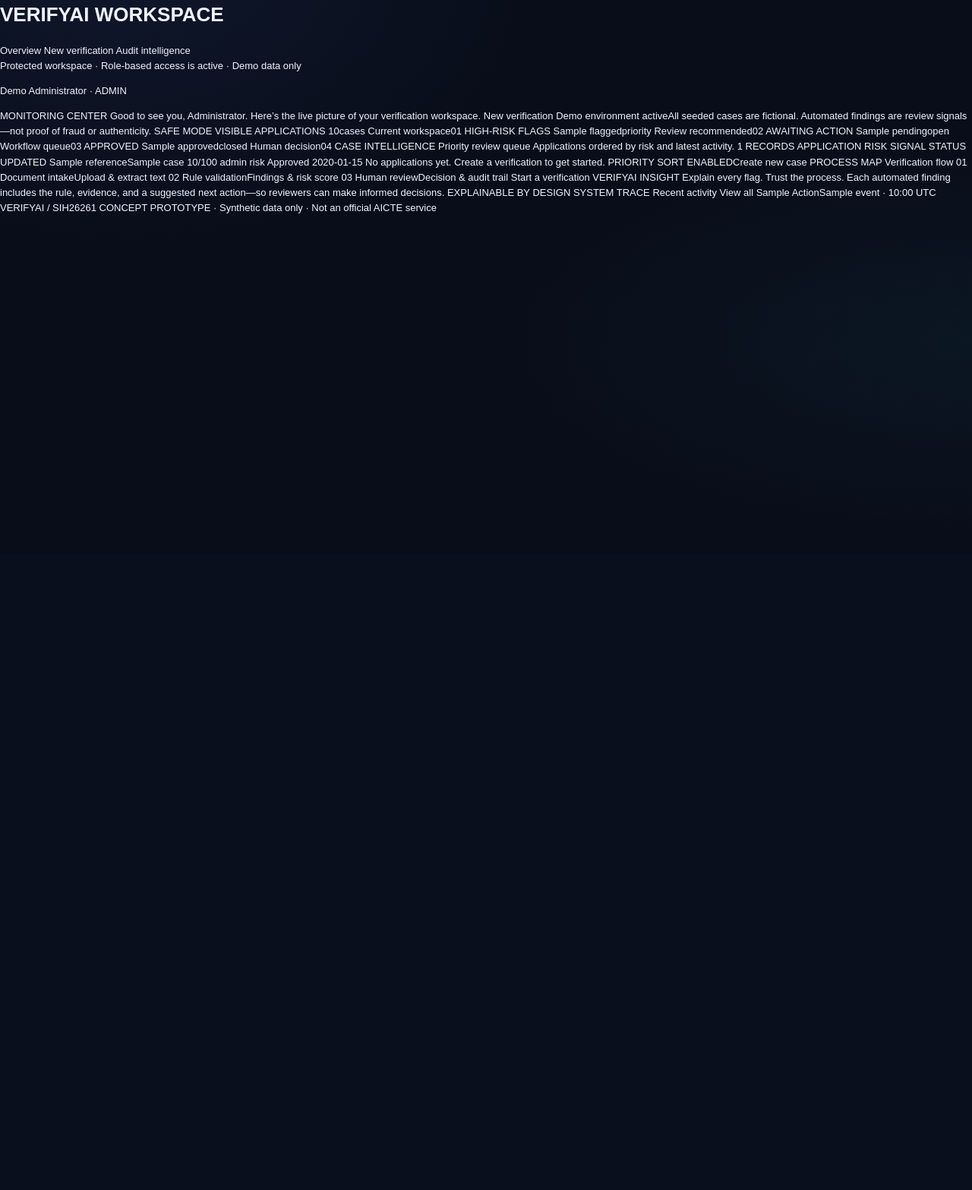
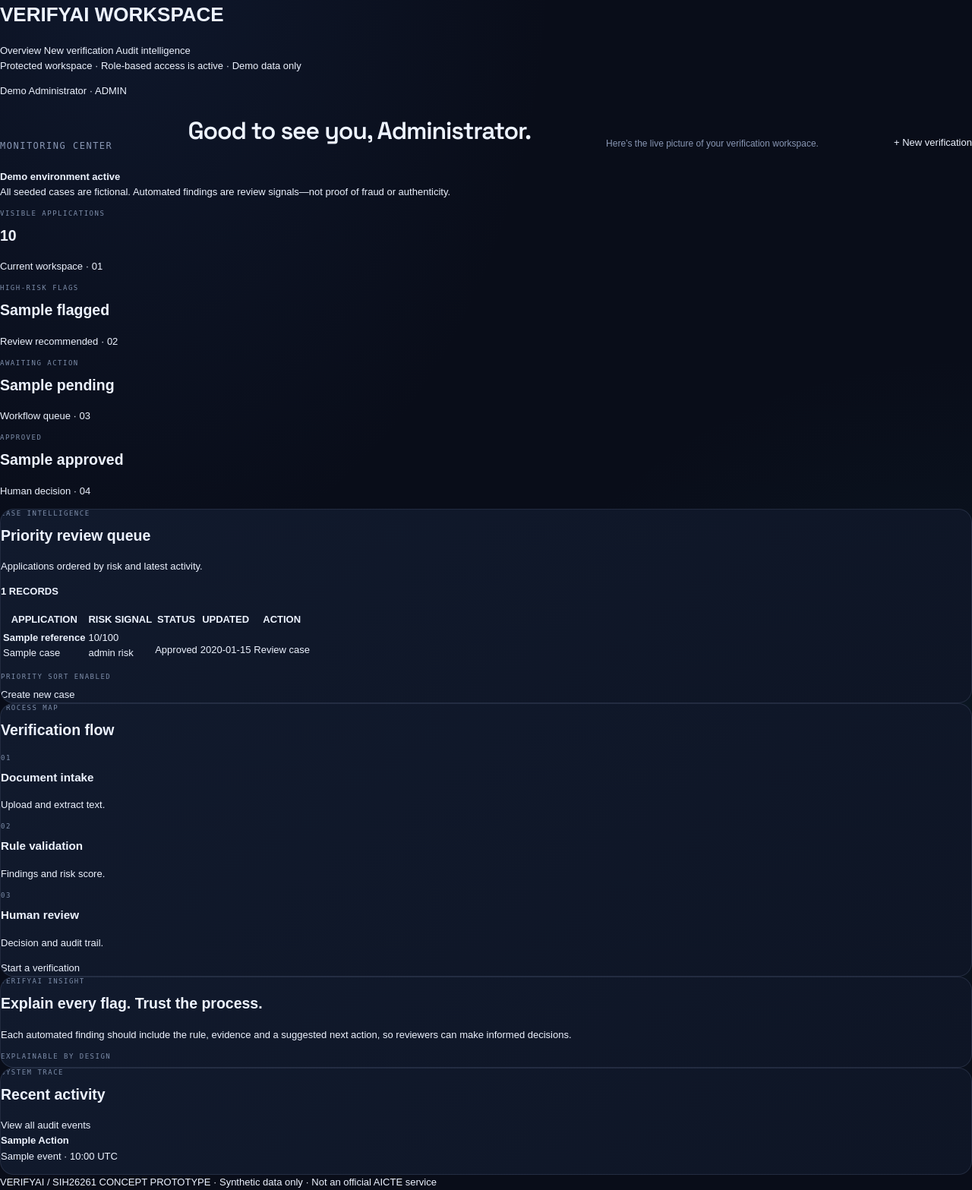
Before and after one commit to SaiPranavi-Kapa/VerifyAI-SIH26261-Prototype, a Flask app: template templates/dashboard.html in a window 1280 px wide. Shown: the part 70-1637 px from the top of the page at 76% size. Before the commit the page ends 351 px from the top, so only its background shows below. Run offline with Flask 3, Linux system fonts and the light colour scheme; the visitor is signed in with stand-in values (Sample User, id 1); data comes from the database, SQL or seed files in the repository; tables that the repository leaves empty hold one stand-in row (values such as "Sample post"); the template is opened without the code that fills it: most values are stand-ins (such as "Sample title", 1, 10 or a date in 2020).

Commit message:
Update dashboard.html

```diff
--- a/templates/dashboard.html
+++ b/templates/dashboard.html
@@ -1,59 +1,157 @@
-{% extends "base.html" %} {% block title %}Overview{% endblock %} {% block crumb %}OVERVIEW{% endblock %} {% block content %}
-MONITORING CENTER
-Good to see you, {{ current_user.display_name.split(' ')[-1] }}.
-Here’s the live picture of your verification workspace.
 
-New verification
-Demo environment activeAll seeded cases are fictional. Automated findings are review signals—not proof of fraud or authenticity.
-SAFE MODE
-VISIBLE APPLICATIONS
-{{ counts.total }}cases
-Current workspace01
-HIGH-RISK FLAGS
-{{ counts.flagged }}priority
-Review recommended02
-AWAITING ACTION
-{{ counts.pending }}open
-Workflow queue03
-APPROVED
-{{ counts.approved }}closed
-Human decision04
-CASE INTELLIGENCE
-Priority review queue
-Applications ordered by risk and latest activity.
+{% extends "base.html" %}
 
-{{ cases|length }} RECORDS
-{% for case in cases %} {% else %}{% endfor %}
-APPLICATION	RISK SIGNAL	STATUS	UPDATED
-{{ case.reference }}{{ case.title }}
-{{ case.risk_score }}/100
-{{ case.risk_level }} risk	{{ case.status }}	{{ case.updated_at[:10] }}
-No applications yet. Create a verification to get started.
-PRIORITY SORT ENABLEDCreate new case
-PROCESS MAP
-Verification flow
-01
-Document intakeUpload & extract text
-02
-Rule validationFindings & risk score
-03
-Human reviewDecision & audit trail
-Start a verification
-VERIFYAI INSIGHT
-Explain every flag.
-Trust the process.
-Each automated finding includes the rule, evidence, and a suggested next action—so reviewers can make informed decisions.
+{% block title %}Overview | VerifyAI{% endblock %}
+{% block crumb %}OVERVIEW{% endblock %}
 
-EXPLAINABLE BY DESIGN
-{% if current_user.role in ['admin','officer'] %}
-SYSTEM TRACE
-Recent activity
-View all
-{% for event in recent_events %}
-{{ event.action|replace('_',' ')|title }}{{ event.actor_name }} · {{ event.created_at[11:16] }} UTC
-{% else %}
-Activity appears as you use the system.
+{% block content %}
+<section class="page-heading">
+    <p class="eyebrow">MONITORING CENTER</p>
+    <h1>Good to see you, {{ current_user.display_name.split(' ')[-1] }}.</h1>
+    <p>Here’s the live picture of your verification workspace.</p>
 
-{% endfor %}
+    <a class="button button-primary" href="{{ url_for('new_case') }}">
+        + New verification
+    </a>
+</section>
+
+<div class="notice">
+    <strong>Demo environment active</strong>
+    <p>All seeded cases are fictional. Automated findings are review signals—not proof of fraud or authenticity.</p>
+</div>
+
+<section class="stats-grid">
+    <article class="stat-card">
+        <p class="eyebrow">VISIBLE APPLICATIONS</p>
+        <h2>{{ counts.total }}</h2>
+        <p>Current workspace · 01</p>
+    </article>
+
+    <article class="stat-card">
+        <p class="eyebrow">HIGH-RISK FLAGS</p>
+        <h2>{{ counts.flagged }}</h2>
+        <p>Review recommended · 02</p>
+    </article>
+
+    <article class="stat-card">
+        <p class="eyebrow">AWAITING ACTION</p>
+        <h2>{{ counts.pending }}</h2>
+        <p>Workflow queue · 03</p>
+    </article>
+
+    <article class="stat-card">
+        <p class="eyebrow">APPROVED</p>
+        <h2>{{ counts.approved }}</h2>
+        <p>Human decision · 04</p>
+    </article>
+</section>
+
+<section class="panel">
+    <p class="eyebrow">CASE INTELLIGENCE</p>
+    <h2>Priority review queue</h2>
+    <p>Applications ordered by risk and latest activity.</p>
+
+    <p><strong>{{ cases|length }} RECORDS</strong></p>
+
+    <div class="table-container">
+        <table>
+            <thead>
+                <tr>
+                    <th>APPLICATION</th>
+                    <th>RISK SIGNAL</th>
+                    <th>STATUS</th>
+                    <th>UPDATED</th>
+                    <th>ACTION</th>
+                </tr>
+            </thead>
+            <tbody>
+                {% for case in cases %}
+                <tr>
+                    <td>
+                        <strong>{{ case.reference }}</strong>
+                        <p>{{ case.title }}</p>
+                    </td>
+                    <td>
+                        {{ case.risk_score }}/100
+                        <p>{{ case.risk_level }} risk</p>
+                    </td>
+                    <td>{{ case.status }}</td>
+                    <td>{{ case.updated_at[:10] }}</td>
+                    <td>
+                        <a href="{{ url_for('case_detail', case_id=case.id) }}">
+                            Review case
+                        </a>
+                    </td>
+                </tr>
+                {% else %}
+                <tr>
+                    <td colspan="5">
+                        No applications yet. Create a verification to get started.
+                    </td>
+                </tr>
+                {% endfor %}
+            </tbody>
+        </table>
+    </div>
+
+    <p class="eyebrow">PRIORITY SORT ENABLED</p>
+    <a class="button button-primary" href="{{ url_for('new_case') }}">
+        Create new case
+    </a>
+</section>
+
+<section class="panel">
+    <p class="eyebrow">PROCESS MAP</p>
+    <h2>Verification flow</h2>
+
+    <div class="workflow-grid">
+        <article>
+            <p class="eyebrow">01</p>
+            <h3>Document intake</h3>
+            <p>Upload and extract text.</p>
+        </article>
+
+        <article>
+            <p class="eyebrow">02</p>
+            <h3>Rule validation</h3>
+            <p>Findings and risk score.</p>
+        </article>
+
+        <article>
+            <p class="eyebrow">03</p>
+            <h3>Human review</h3>
+            <p>Decision and audit trail.</p>
+        </article>
+    </div>
+
+    <a href="{{ url_for('new_case') }}">Start a verification</a>
+</section>
+
+<section class="panel">
+    <p class="eyebrow">VERIFYAI INSIGHT</p>
+    <h2>Explain every flag. Trust the process.</h2>
+    <p>
+        Each automated finding should include the rule, evidence and a suggested
+        next action, so reviewers can make informed decisions.
+    </p>
+    <p class="eyebrow">EXPLAINABLE BY DESIGN</p>
+</section>
+
+{% if current_user.role in ['admin', 'officer'] %}
+<section class="panel">
+    <p class="eyebrow">SYSTEM TRACE</p>
+    <h2>Recent activity</h2>
+    <a href="{{ url_for('audit') }}">View all audit events</a>
+
+    {% for event in recent_events %}
+    <div class="activity-item">
+        <strong>{{ event.action|replace('_', ' ')|title }}</strong>
+        <p>{{ event.actor_name }} · {{ event.created_at[11:16] }} UTC</p>
+    </div>
+    {% else %}
+    <p>Activity appears as you use the system.</p>
+    {% endfor %}
+</section>
 {% endif %}
+
 {% endblock %}
```
